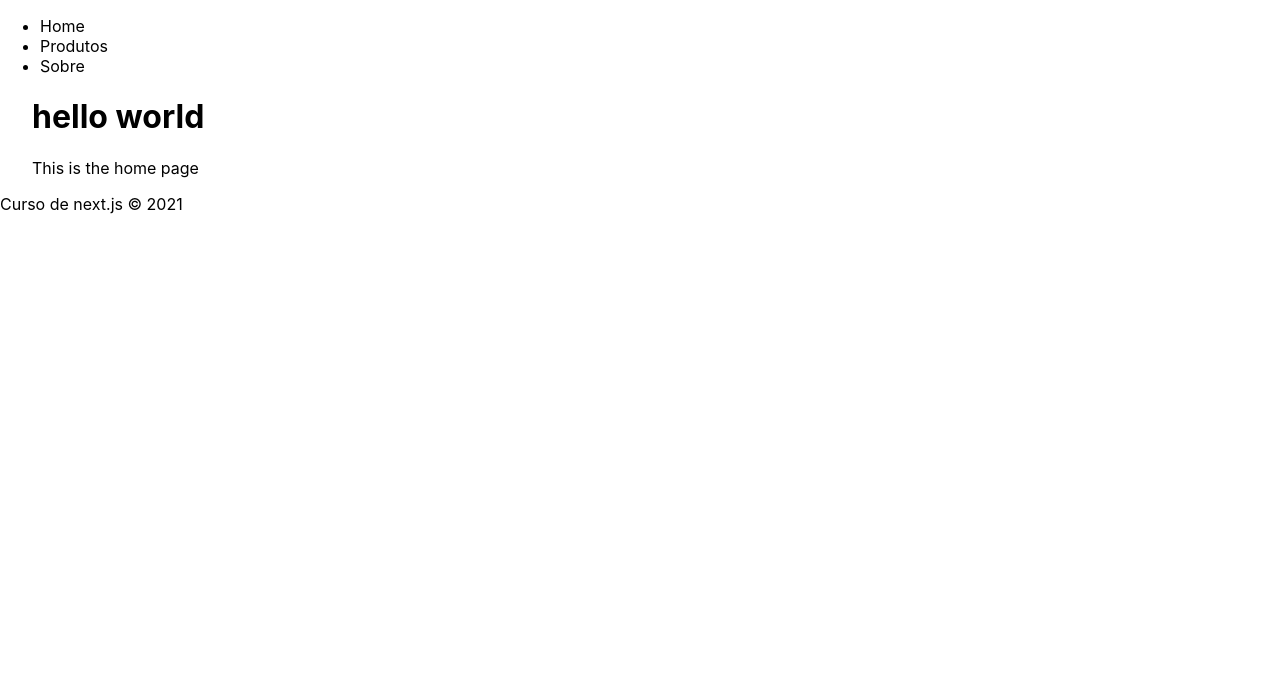
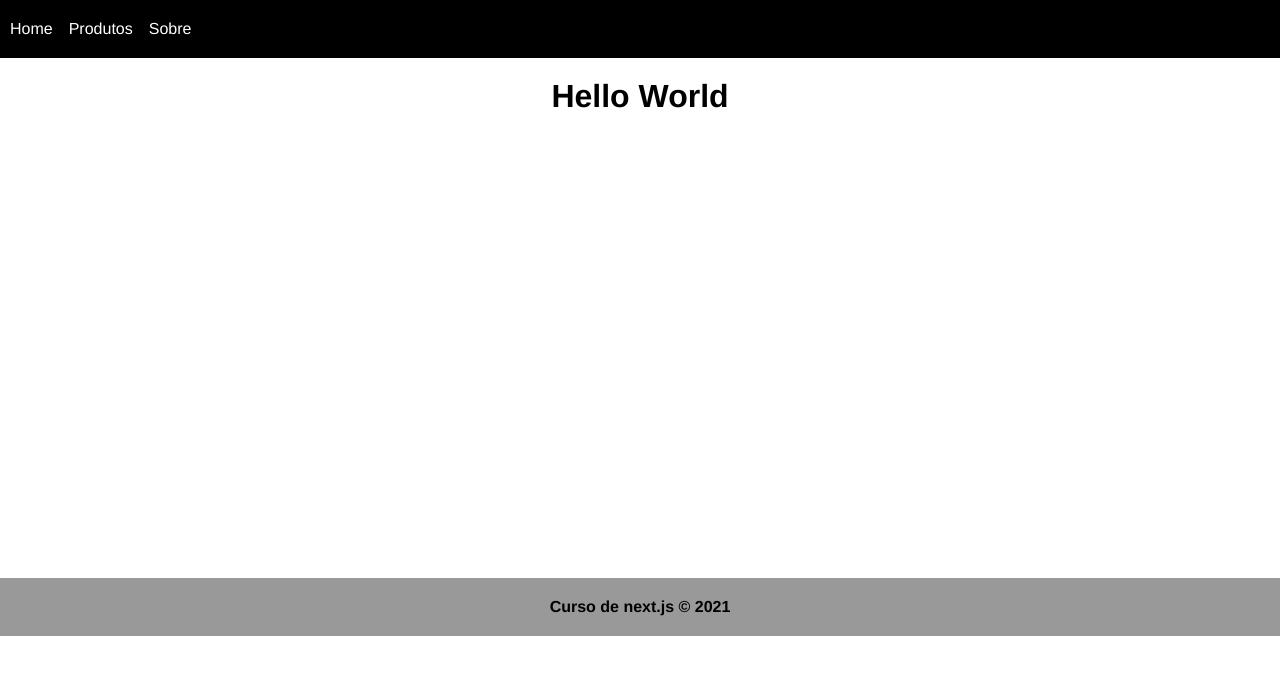
Before and after one commit to joao0814/pokenext, a Next.js app: page / in a window 1280 px wide. Shown: the top 674 px of the page. Built offline with nearby package versions, Linux system fonts and the light colour scheme.

Commit message:
style: learning page styling

```diff
--- a/components/Footer.js
+++ b/components/Footer.js
@@ -1,8 +1,11 @@
+import React from 'react';
+import styles from "../styles/Footer.module.css";
+
 export default function Footer() {
     return (
 
         <>
-            <div>
+            <div className={styles.footer}>
                 <footer>
                     <p>Curso de next.js &copy; 2021</p>
                 </footer>
--- a/components/MainContainer.js
+++ b/components/MainContainer.js
@@ -1,6 +1,6 @@
 import Navbar from "./Navbar";
-import styles from '../styles/Home.module.css'
 import Footer from "./Footer";
+import styles from "../styles/MainContainer.module.css";
 
 export default function MainContainer({ children }) {
     return (
--- a/components/Navbar.js
+++ b/components/Navbar.js
@@ -1,9 +1,10 @@
 import Link from "next/link";
+import styles from "../styles/Navbar.module.css";
 
 export default function Navbar() {
     return (
         <div>
-            <ul>
+            <ul className={styles.navbar}>
                 <li>
                     <Link href="/">Home</Link>
                 </li>
--- a/pages/index.js
+++ b/pages/index.js
@@ -1,10 +1,10 @@
+import styles from '../styles/HomePage.module.css'
 
 export default function Home() {
   return (
     <>
-      <div>
-        <h1>hello world</h1>
-        <p>This is the home page</p>
+      <div className={styles.home}>
+        <h1>Hello World</h1>
       </div>
     </>
   )
--- /dev/null
+++ b/styles/Footer.module.css
@@ -0,0 +1,6 @@
+.footer {
+    background-color: #999;
+    padding: 20px;
+    text-align: center;
+    font-weight: bold;
+}
--- /dev/null
+++ b/styles/HomePage.module.css
@@ -0,0 +1,3 @@
+.home {
+    background-color: #fff
+}
--- /dev/null
+++ b/styles/MainContainer.module.css
@@ -0,0 +1,5 @@
+.container {
+    min-height: 60vh;
+    padding: 20px;
+    text-align: center;
+}
--- /dev/null
+++ b/styles/Navbar.module.css
@@ -0,0 +1,16 @@
+.navbar {
+    display: flex;
+    background-color: #000;
+    padding: 20px 10px;
+}
+
+.navbar a {
+    color: #fff;
+    margin-right: 1em;
+    text-decoration: none;
+    transition: 0.3s;
+}
+
+.navbar a:hover {
+    color: #999;
+}
--- a/styles/globals.css
+++ b/styles/globals.css
@@ -1,16 +1,5 @@
-html,
-body {
+* {
   padding: 0;
   margin: 0;
-  font-family: -apple-system, BlinkMacSystemFont, Segoe UI, Roboto, Oxygen,
-    Ubuntu, Cantarell, Fira Sans, Droid Sans, Helvetica Neue, sans-serif;
+  font-family: Helvetica;
 }
-
-a {
-  color: inherit;
-  text-decoration: none;
-}
-
-* {
-  box-sizing: border-box;
-}
```
